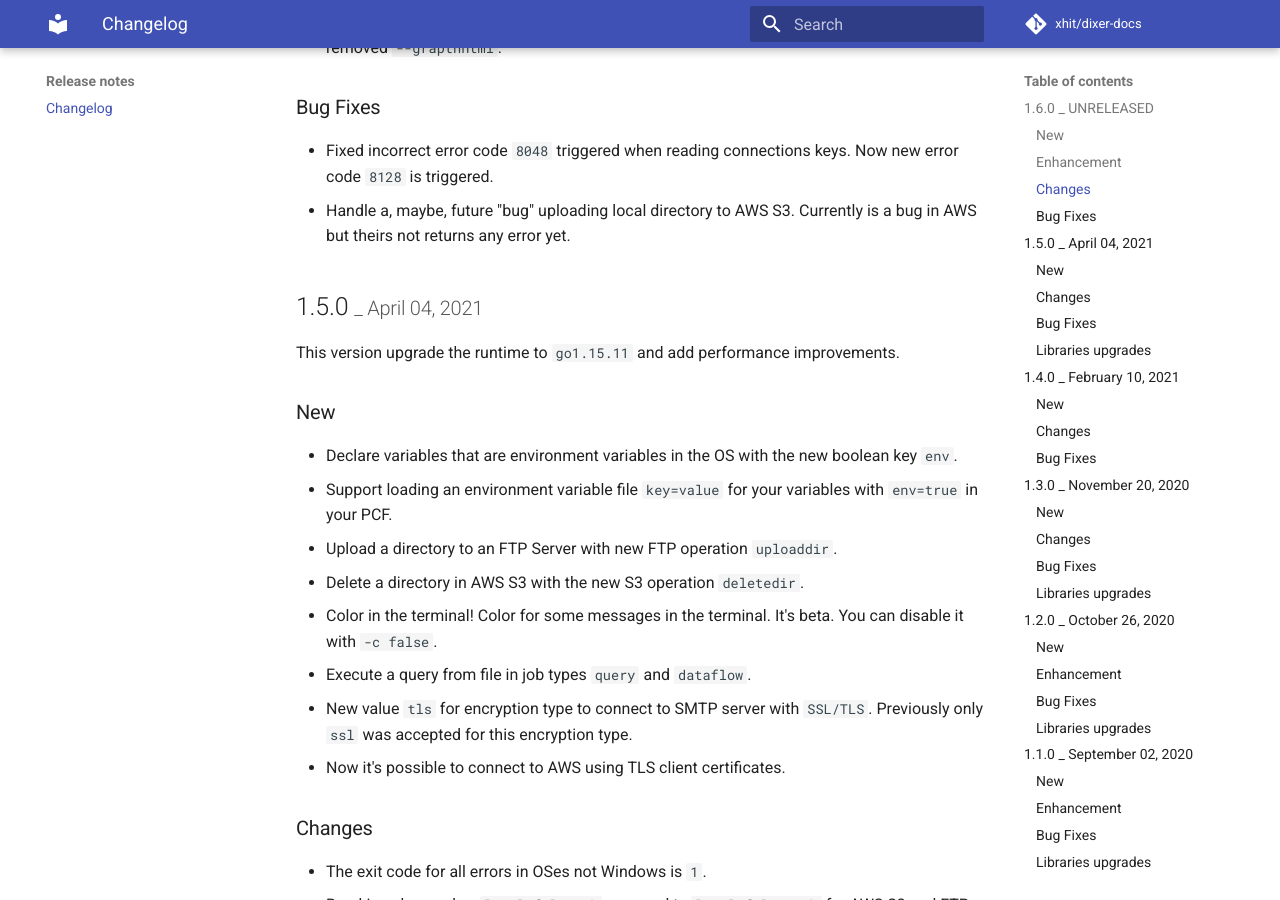
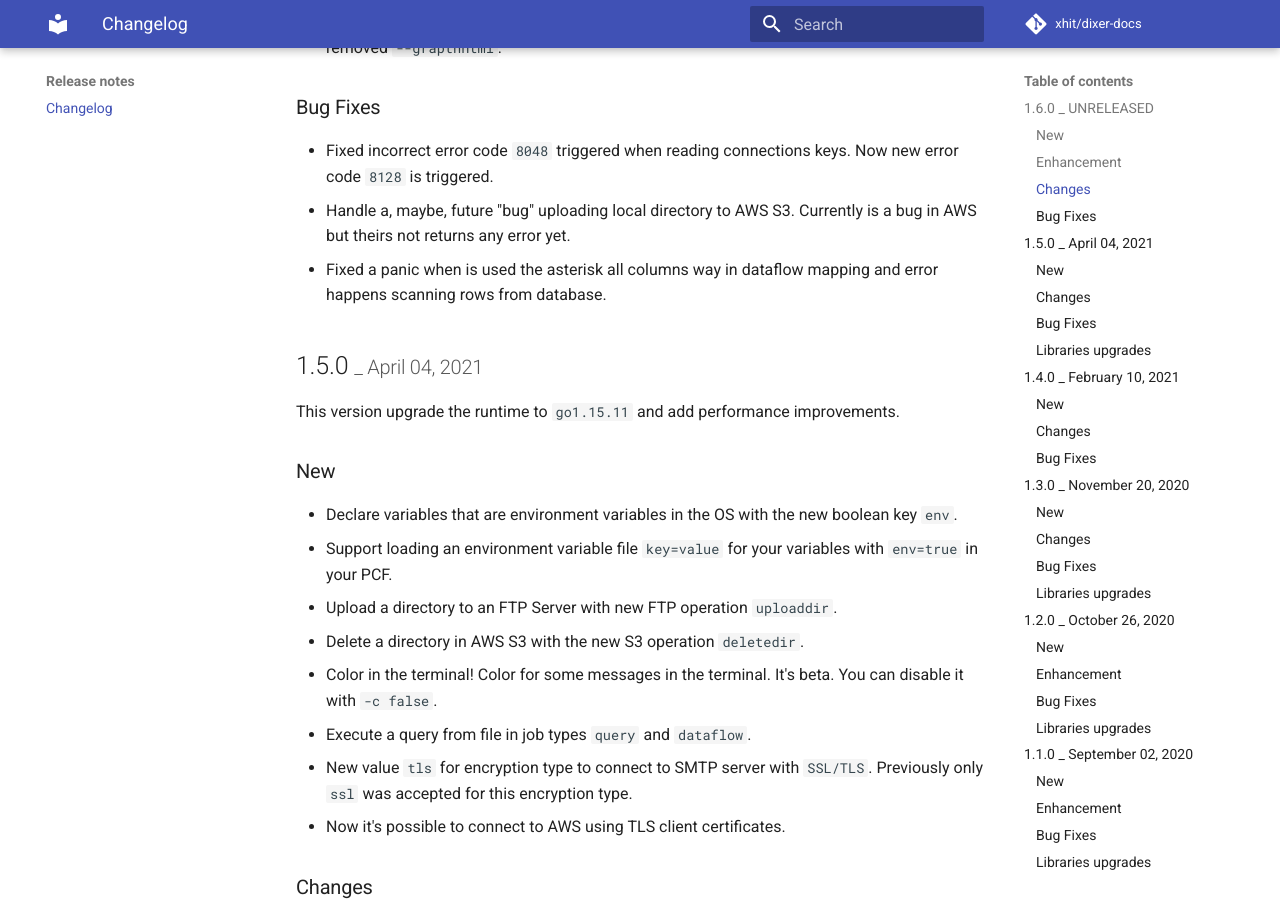
Before and after one commit to Dixer-ETL/dixer-docs, an MkDocs documentation site: the page built from docs/Changelog.md, in a window 1280 px wide and 900 px high, scrolled down 801 px. Built offline with MkDocs 1.6.1 and Material for MkDocs 9.7.7, drawn with Linux system fonts in a browser that asks for light colours; comment, search, counter and statistics services are not loaded.

Commit message:
Doc fixed panic

```diff
--- a/docs/Changelog.md
+++ b/docs/Changelog.md
@@ -20,6 +20,7 @@
 ### Bug Fixes
 * Fixed incorrect error code `8048` triggered when reading connections keys. Now new error code `8128` is triggered.
 * Handle a, maybe, future "bug" uploading local directory to AWS S3. Currently is a bug in AWS but theirs not returns any error yet.
+* Fixed a panic when is used the asterisk all columns way in dataflow mapping and error happens scanning rows from database.
 
 ## 1.5.0 <small>_ April 04, 2021</small>
 
```
